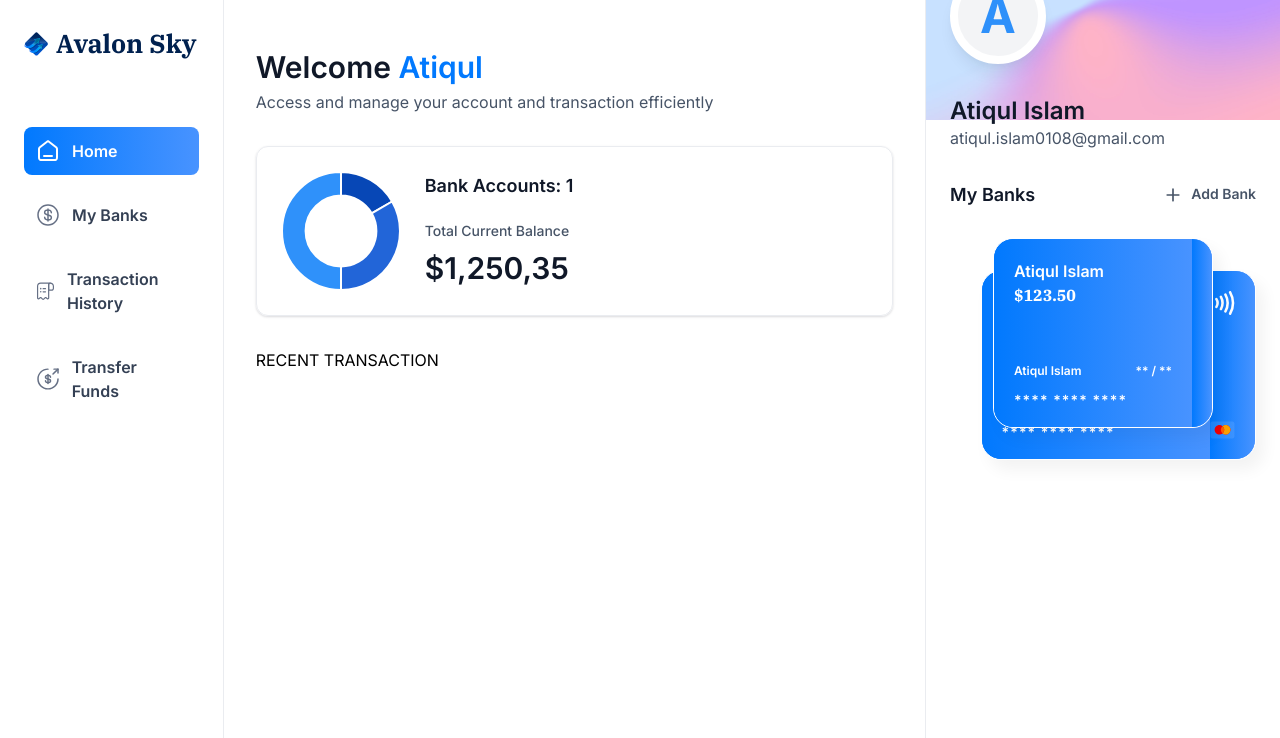
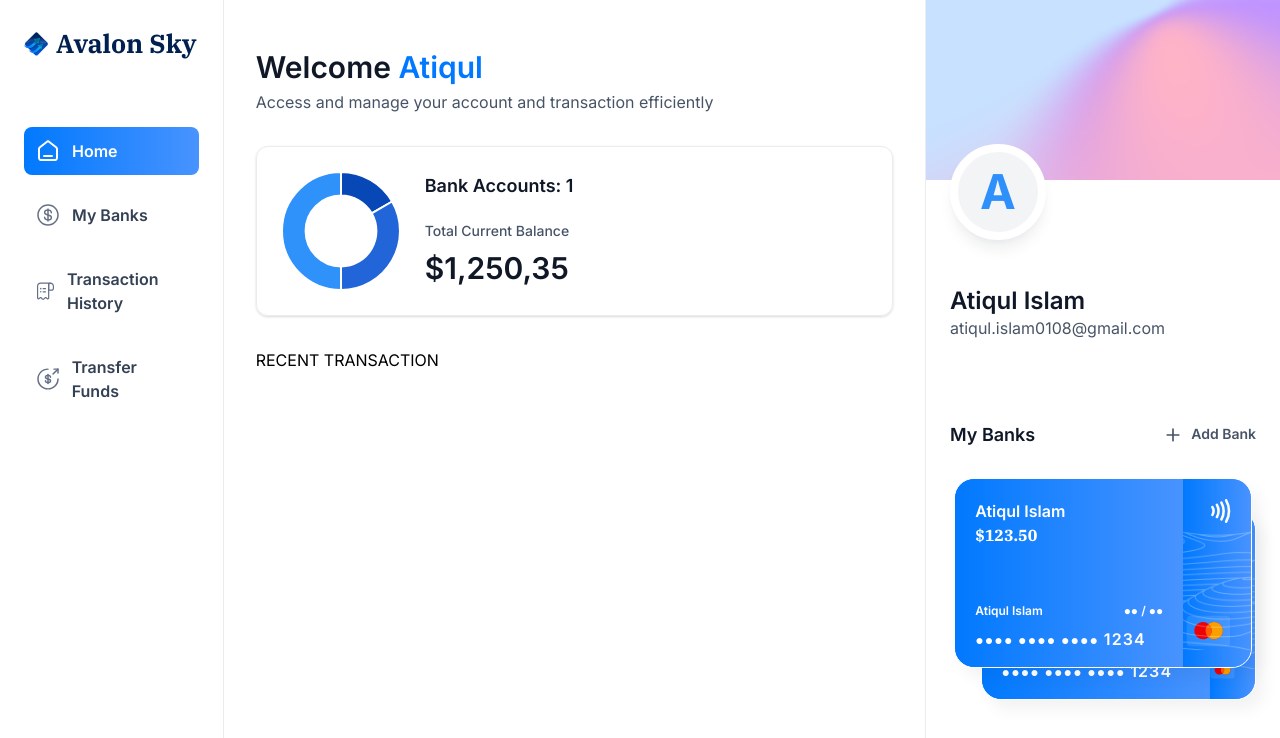
Before and after one commit to atikxcode/banking-website, a Next.js app: page / in a window 1280 px wide. Shown: the top 738 px of the page. Built offline with nearby package versions, Linux system fonts and the light colour scheme.

Commit message:
updated the card design

```diff
--- a/app/globals.css
+++ b/app/globals.css
@@ -159,7 +159,7 @@
   }
 
   .profile-banner {
-    @apply h-[120px] w-full bg-gradient-mesh bg-cover bg-no-repeat;
+    @apply h-[180px] w-full bg-gradient-mesh bg-cover bg-no-repeat;
   }
 
   .profile {
@@ -167,7 +167,7 @@
   }
 
   .profile-img {
-    @apply flex-center absolute -top-8 size-24 rounded-full bg-gray-100 border-8 border-white p-2 shadow-profile;
+    @apply flex-center absolute top-36 size-24 rounded-full bg-gray-100 border-8 border-white p-2 shadow-profile;
   }
 
   .profile-details {
--- a/components/BankCard.tsx
+++ b/components/BankCard.tsx
@@ -23,10 +23,10 @@ const BankCard = ({
           <article className="flex flex-col gap-2">
             <div className="flex justify-between">
               <h1 className="text-12 font-semibold text-white">{userName}</h1>
-              <h2 className="text-12 font-semibold text-white">** / **</h2>
+              <h2 className="text-12 font-semibold text-white">●● / ●●</h2>
             </div>
             <p className="text-14 font-semibold tracking-[1.1px] text-white">
-              **** **** **** <span className="text-16">{account.mask}</span>
+              ●●●● ●●●● ●●●● <span className="text-16">1234</span>
             </p>
           </article>
         </div>
@@ -38,9 +38,20 @@ const BankCard = ({
             width={45}
             height={32}
             alt="mastercard"
+            className="ml-5"
           />
         </div>
+
+        <Image
+          src="/icons/lines.png"
+          width={316}
+          height={190}
+          alt="lines"
+          className="absolute top-0 left-0"
+        />
       </Link>
+
+      {/* Copy */}
     </div>
   )
 }
--- a/components/RightSidebar.tsx
+++ b/components/RightSidebar.tsx
@@ -9,12 +9,12 @@ const RightSidebar = ({ user, transactions, banks }: RightSidebarProps) => {
       <section className="flex flex-col pb-8">
         <div className="profile-banner">
           <div className="profile">
-            <div className="profile-img border">
+            <div className="profile-img">
               <span className="text-5xl font-bold text-blue-500">
                 {user.firstName[0]}
               </span>
             </div>
-            <div className="profile-details ">
+            <div className="profile-details mt-[190px]">
               <h1 className="profile-name">
                 {user.firstName} {user.lastName}
               </h1>
@@ -24,7 +24,7 @@ const RightSidebar = ({ user, transactions, banks }: RightSidebarProps) => {
         </div>
       </section>
 
-      <section className="banks">
+      <section className="banks mt-[180px]">
         <div className="flex w-full justify-between">
           <h2 className="header-2">My Banks</h2>
           <Link href="/" className="flex gap-2">
```
